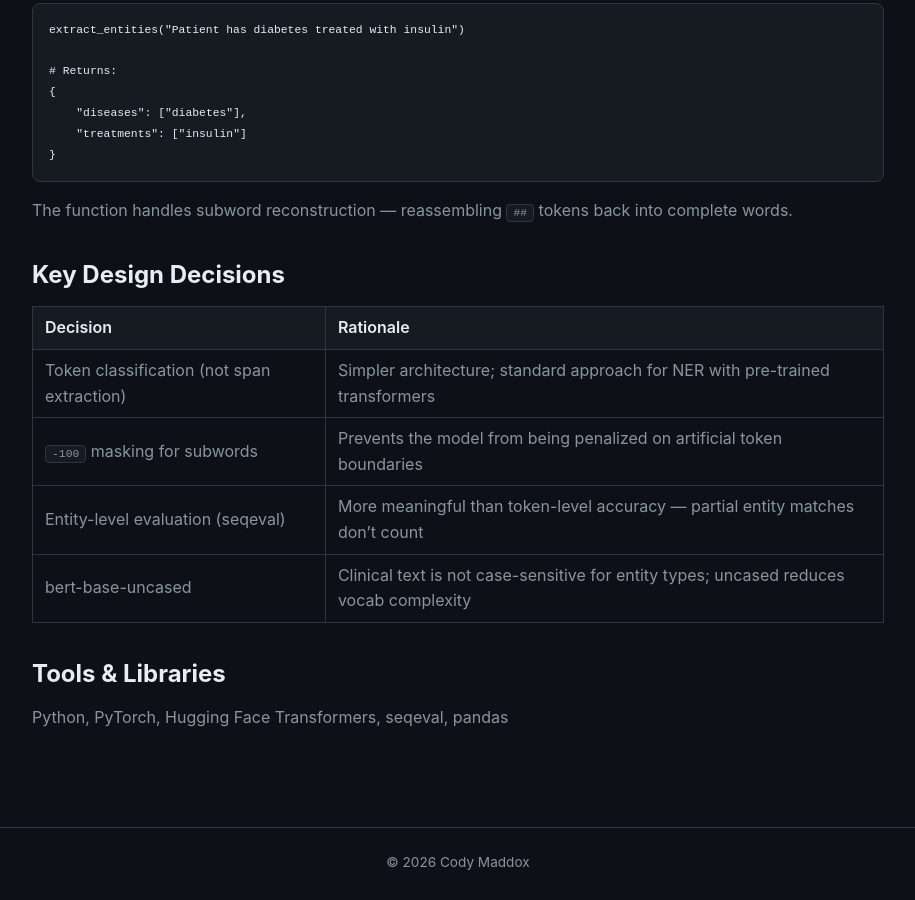
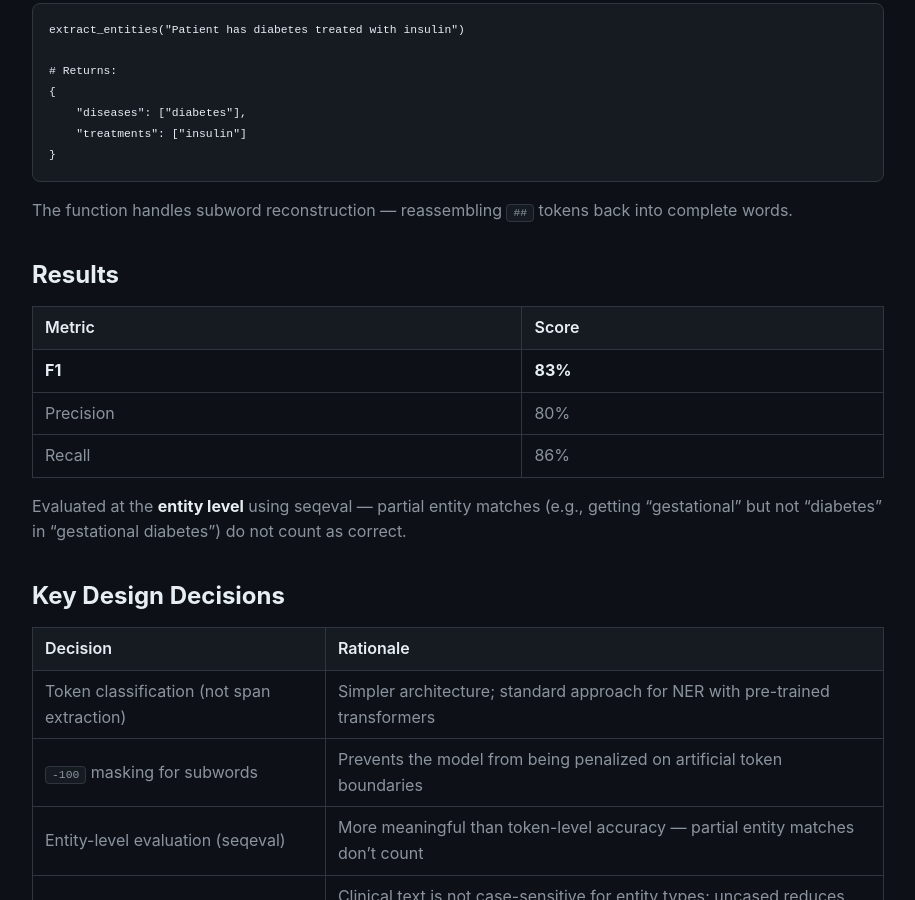
Before and after one commit to cody-maddox/cody-maddox.github.io, a Jekyll site: the page built from _projects/02-clinical-ner.md, in a window 1280 px wide and 900 px high, scrolled down 1718 px. Shown: the whole window, without its empty margins (182-1097 px from the left). Built offline with Jekyll 4.4.1, drawn with Linux system fonts in a browser that asks for light colours.

Commit message:
Add performance metrics to Clinical NER project page
Co-Authored-By: Claude Opus 4.6 <noreply@anthropic.com>

```diff
--- a/_projects/02-clinical-ner.md
+++ b/_projects/02-clinical-ner.md
@@ -68,6 +68,16 @@ extract_entities("Patient has diabetes treated with insulin")
 
 The function handles subword reconstruction — reassembling `##` tokens back into complete words.
 
+## Results
+
+| Metric | Score |
+|--------|-------|
+| **F1** | **83%** |
+| Precision | 80% |
+| Recall | 86% |
+
+Evaluated at the **entity level** using seqeval — partial entity matches (e.g., getting "gestational" but not "diabetes" in "gestational diabetes") do not count as correct.
+
 ## Key Design Decisions
 
 | Decision | Rationale |
```
